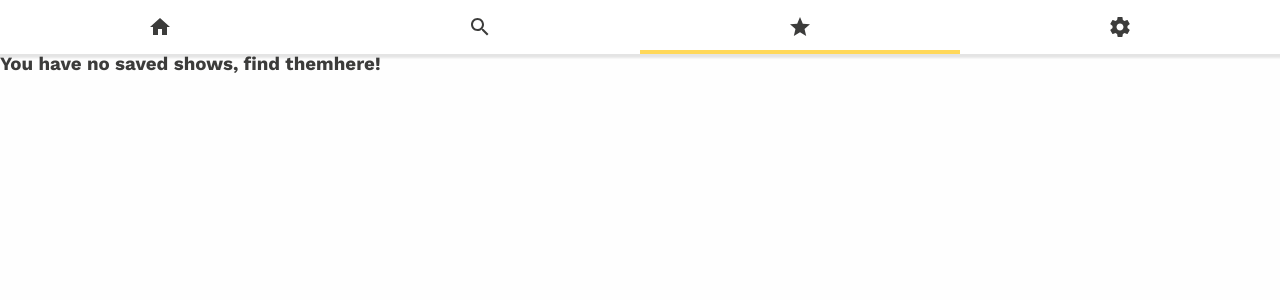
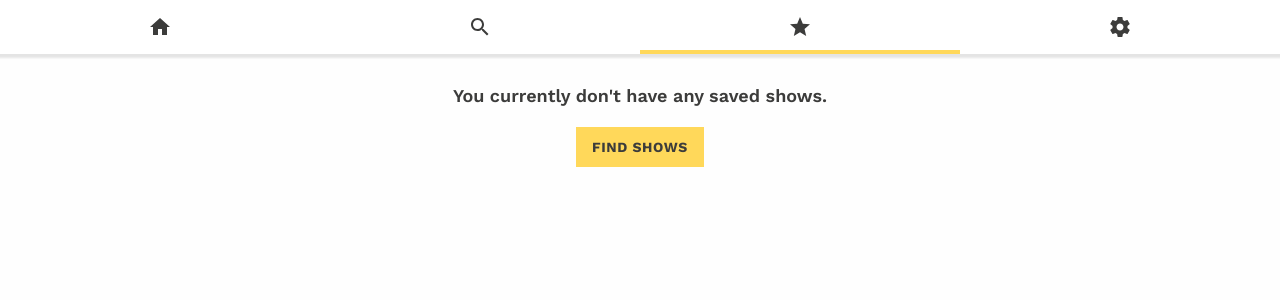
Before and after one commit to Kimla/tv-show-tracker, a Vue app: page /my-shows in a window 1280 px wide. Shown: the top 300 px of the page. Built offline with nearby package versions, Linux system fonts and the light colour scheme; no server answers; sample sign-in values are in the browser's storage.

Commit message:
Small layout fixes

```diff
--- a/src/components/Navigation.vue
+++ b/src/components/Navigation.vue
@@ -1,5 +1,5 @@
 <template lang="pug">
-    nav.Navigation( v-if="showNav" )
+    nav.Navigation.fixedHeader( v-if="showNav" )
         ul.Navigation__list
             li.Navigation__listItem( v-for="item,key in menuItems" )
                 router-link.Navigation__link( :to="item.path" )
@@ -75,13 +75,6 @@ export default {
 @import '../styles/variables.scss';
 
 .Navigation {
-    box-shadow: 0px 2px 2px 2px rgba(0, 0, 0, 0.10);
-    position: fixed;
-    left: 0;
-    top: 0;
-    z-index: 100;
-    width: 100%;
-    background-color: #ffffff;
     &__list {
         list-style: none;
         display: flex;
--- a/src/pages/MyShows.vue
+++ b/src/pages/MyShows.vue
@@ -1,16 +1,17 @@
 <template lang="pug">
-    div.my-shows
-        showList( v-if="myShows" :shows="myShows" )
-        div.my-shows__message( v-else )
-            h3 You have no saved shows, find them
-                router-link(:to="'/search'") here!
+    div.MyShows
+        div.container
+            showList( v-if="myShows" :shows="myShows" )
+            div.MyShows__message( v-else )
+                p You currently don't have any saved shows.
+                router-link.button(:to="'/search'") Find shows
 </template>
 
 <script>
 import showList from '@/components/ShowList'
 
 export default {
-    name: 'myShows',
+    name: 'MyShows',
     components: {
         showList,
     },
@@ -38,4 +39,14 @@ export default {
 </script>
 
 <style lang="scss">
+.MyShows {
+    width: 100%;
+    padding-top: 15px;
+    &__message {
+        padding: 15px 0;
+        text-align: center;
+        font-weight: 600;
+        font-size: 18px;
+    }
+}
 </style>
--- a/src/pages/Settings.vue
+++ b/src/pages/Settings.vue
@@ -1,14 +1,15 @@
 <template lang="pug">
-    div.settings
-        h1 Settings
-        buttonEl( :button="{ label: 'Logout' }" @Clicked="logout()" )
+    div.Settings
+        div.container
+            h1 Settings
+            buttonEl( :button="{ label: 'Logout' }" @Clicked="logout()" )
 </template>
 
 <script>
 import buttonEl from '@/components/Button';
 
 export default {
-    name: 'settings',
+    name: 'Settings',
     components: {
         buttonEl,
     },
@@ -32,4 +33,9 @@ export default {
 </script>
 
 <style lang="scss">
+.Settings {
+    padding-top: 30px;
+    width: 100%;
+    text-align: center;
+}
 </style>
--- a/src/pages/Show.vue
+++ b/src/pages/Show.vue
@@ -1,6 +1,6 @@
 <template lang="pug">
     div.show( v-if="show" )
-        div.showFixedTop.navigation
+        div.showFixedTop.fixedHeader
             div.showFixedTop__back( @click="goBack()" )
                 <svg height="32" width="32" viewBox="0 0 32 32" xmlns="http://www.w3.org/2000/svg"><path d="M28 14H8.8l4.62-4.62c.394-.394.58-.864.58-1.38 0-.984-.813-2-2-2-.531 0-.994.193-1.38.58l-7.958 7.958C2.334 14.866 2 15.271 2 16s.279 1.08.646 1.447l7.974 7.973c.386.387.849.58 1.38.58 1.188 0 2-1.016 2-2 0-.516-.186-.986-.58-1.38L8.8 18H28a2 2 0 0 0 0-4z"/></svg>
             h1.showFixedTop__title {{ show.name }}
@@ -126,7 +126,6 @@ export default {
 
 <style lang="scss">
 .showFixedTop {
-    height: 54px;
     display: flex;
     align-items: center;
     padding: 0 15px;
--- a/src/styles/helpers.scss
+++ b/src/styles/helpers.scss
@@ -1,3 +1,14 @@
+.fixedHeader {
+    box-shadow: 0px 2px 2px 2px rgba(0, 0, 0, 0.10);
+    position: fixed;
+    left: 0;
+    top: 0;
+    z-index: 100;
+    width: 100%;
+    background-color: #ffffff;
+    height: 54px;
+}
+
 .container {
     padding: 0 15px;
 }
```
